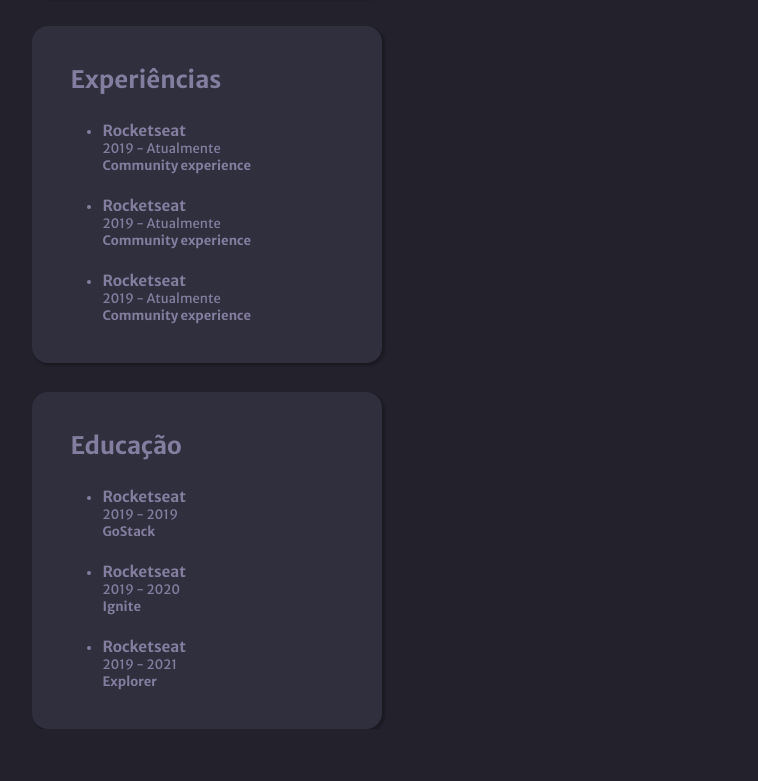
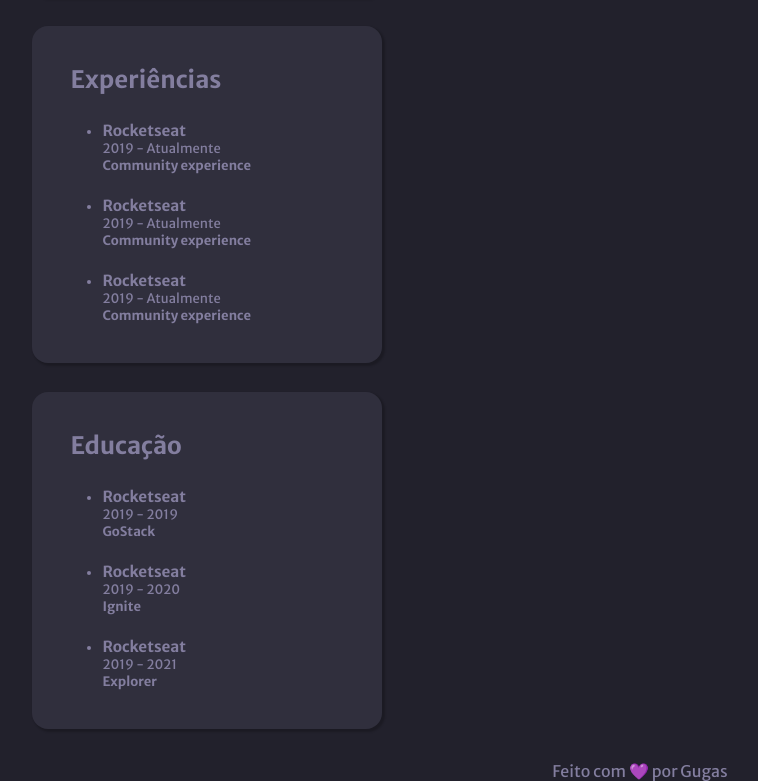
Before and after one commit to gustavo-zsilva/portfolio, a plain HTML site: page index.html in a window 1280 px wide. Shown: the part 1009-1790 px from the top of the page, without its empty margins (0-758 px from the left). Before the commit the page ends 1738 px from the top, so only its background shows below. Drawn offline with nearby package versions, Linux system fonts and the light colour scheme.

Commit message:
Finished layout

```diff
--- a/index.html
+++ b/index.html
@@ -17,7 +17,10 @@
         <nav>
             <div class="card profile">
                 <div class="gradient">
-                    <img src="https://github.com/gustavo-zsilva.png" alt="Foto de perfil">
+                    <img
+                        src="https://github.com/gustavo-zsilva.png"
+                        alt="Foto de perfil"
+                    >
                 </div>
                 <h1>Gustavo Zonta da Silva</h1>
                 <p>Full Stack Developer</p>
@@ -205,5 +208,10 @@
             </div>
         </main>
     </div>
+    <footer>
+        Feito com 💜 por Gugas
+    </footer>
+    <script src="https://unpkg.com/axios/dist/axios.min.js"></script>
+    <script type="module" src="./main.js"></script>
 </body>
 </html>
--- a/styles.css
+++ b/styles.css
@@ -40,6 +40,8 @@ li {
 
     display: flex;
     gap: 4rem;
+
+    position: relative;
 }
 
 /* card */
@@ -282,3 +284,10 @@ li {
     display: flex;
     gap: 1.8rem;
 }
+
+/* footer */
+
+body > footer {
+    text-align: center;
+    margin: 2rem;
+}
```
